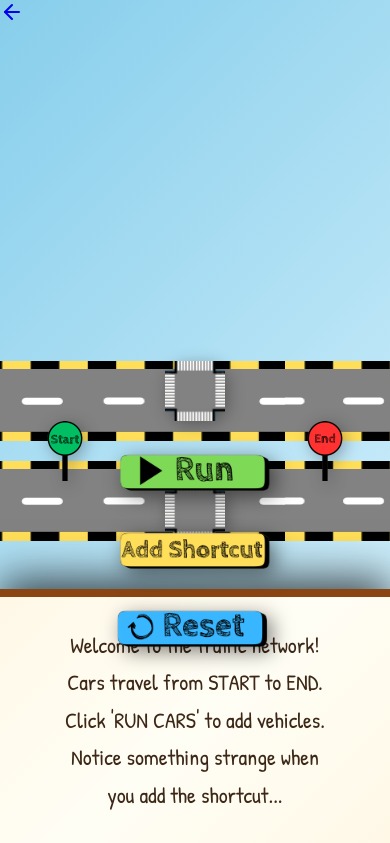
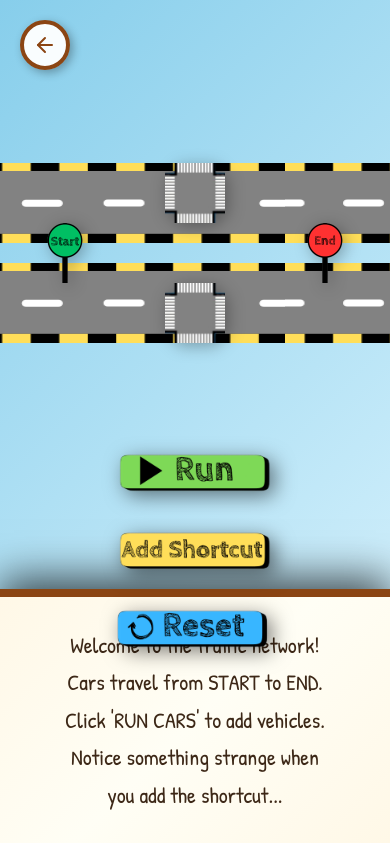
Before and after one commit to Rexaintreal/Contrary, a Flask app: page /paradox/braess in a window 390 px wide. Shown: the top 843 px of the page. After the commit the page ends 810 px from the top, so only its background shows below. Run offline with Flask 3, Linux system fonts and the light colour scheme; some web fonts are replaced.

Commit message:
Fixed typo improved spacing and responsiveness also fixed back button

```diff
--- a/static/css/braess.css
+++ b/static/css/braess.css
@@ -148,7 +148,7 @@
 
 .traffic-network {
     position: absolute;
-    top: 50%;
+    top: 35%;
     left: 50%;
     transform: translate(-50%, -50%);
     width: 800px;
@@ -694,6 +694,7 @@
 
 @media (max-width: 1200px) {
     .traffic-network {
+        top: 30%;
         width: 500px;
         height: 380px;
     }
@@ -705,6 +706,7 @@
 
 @media (max-width: 900px) {
     .traffic-network {
+        top: 30%;
         width: 450px;
         height: 340px;
     }
@@ -775,3 +777,28 @@
         bottom: 180px;
     }
 }
+
+.home-link {
+    position: fixed;
+    top: 20px;
+    left: 20px;
+    width: 50px;
+    height: 50px;
+    background: rgba(255, 255, 255, 0.95);
+    border: 4px solid #8B4513;
+    border-radius: 50%;
+    display: flex;
+    align-items: center;
+    justify-content: center;
+    z-index: 45;
+    color: #8B4513;
+    box-shadow: 3px 3px 10px rgba(0, 0, 0, 0.3);
+    text-decoration: none;
+    transition: all 0.3s ease;
+}
+
+.home-link:hover {
+    transform: scale(1.1);
+    box-shadow: 5px 5px 15px rgba(0, 0, 0, 0.4);
+    background: white;
+}
--- a/templates/braess.html
+++ b/templates/braess.html
@@ -49,7 +49,7 @@
                 </div>
                 <div class="shortcut-item">
                     <kbd>S</kbd>
-                    <span>Add Shortcut</span>
+                    <span>Show Stats</span>
                 </div>
                 <div class="shortcut-item">
                     <kbd>R</kbd>
```
